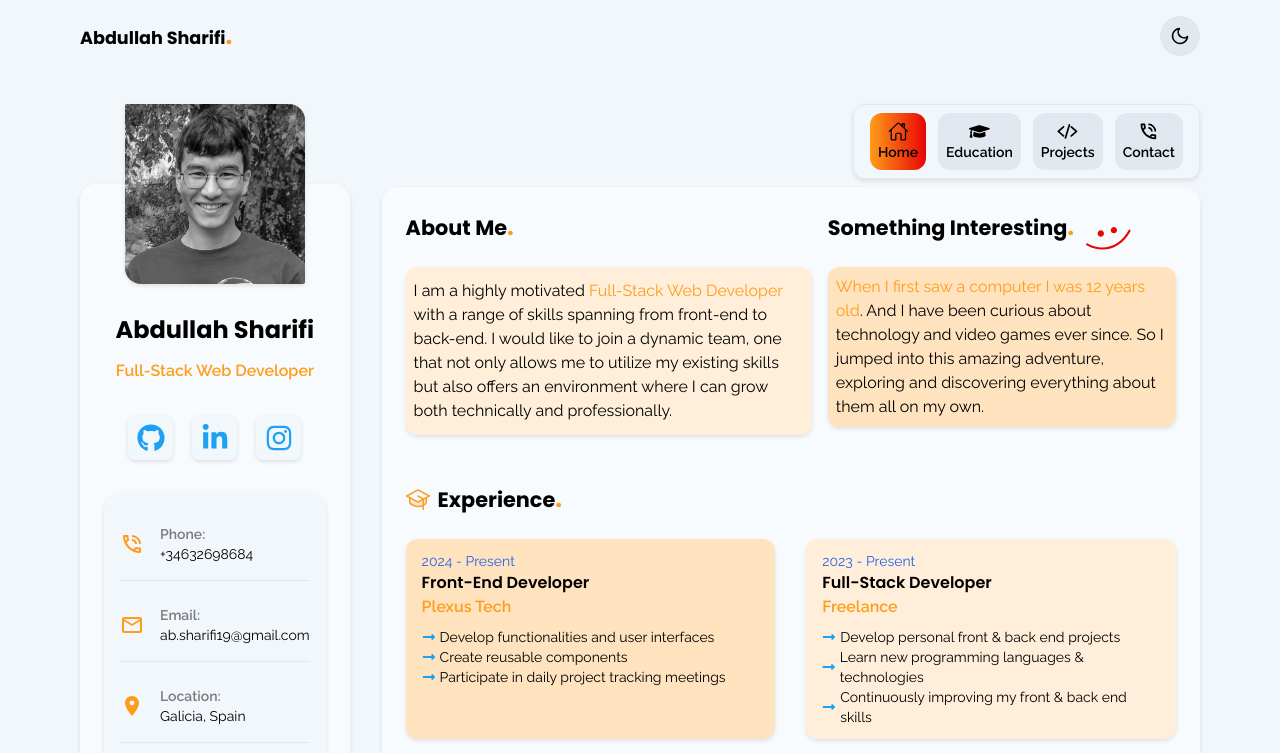
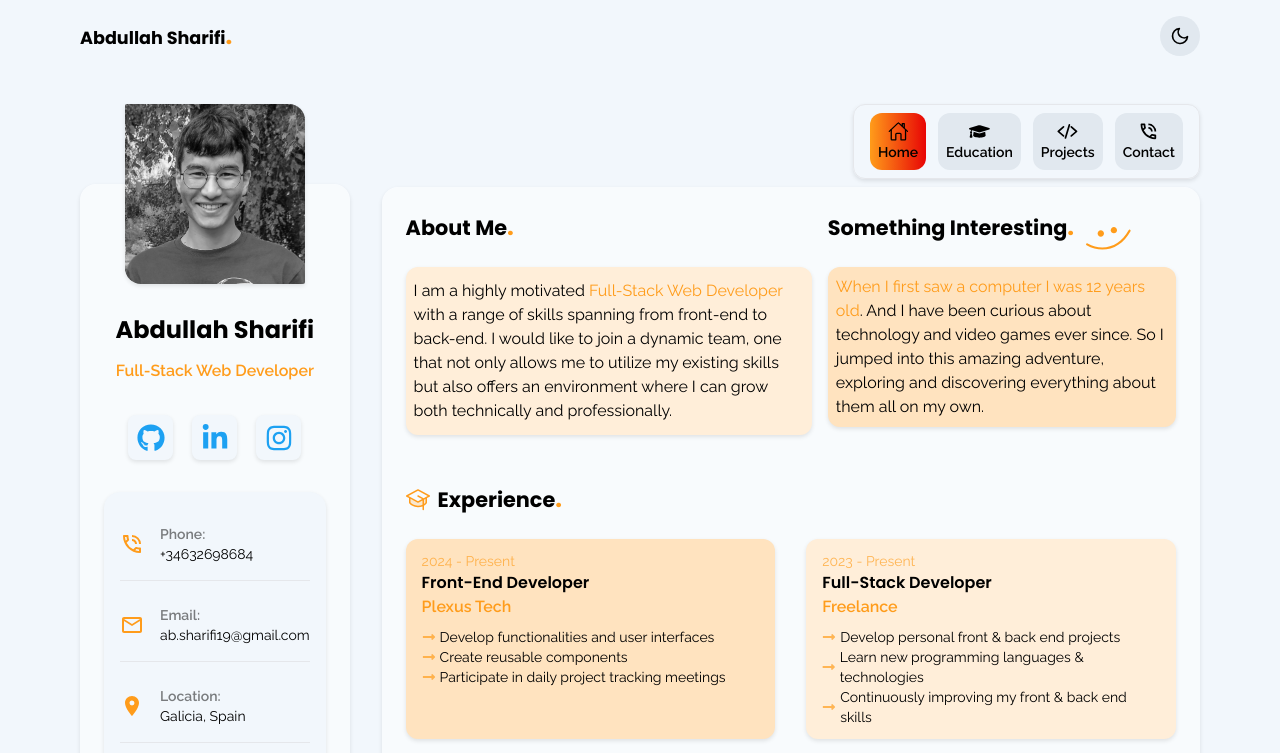
Before and after one commit to ab-sharifi21/personal-portfolio, a Next.js app: page / in a window 1280 px wide. Shown: the top 753 px of the page. Built offline with nearby package versions, Linux system fonts and the light colour scheme.

Commit message:
Change some of the colors in home page

```diff
--- a/src/components/ExperienceCard.tsx
+++ b/src/components/ExperienceCard.tsx
@@ -13,12 +13,12 @@ export const ExperienceCard = ({ experienceInfo }: ExperienceCardProps) => {
     <div
       className={`bg-${bgColor} mb-4 w-[48%] rounded-xl p-3 pl-4 pr-4 shadow-box-shadow dark:bg-cards-bg dark:shadow-2xl`}
     >
-      <p className="text-sm text-blue-600">{year}</p>
+      <p className="text-sm text-icon-color/70">{year}</p>
       <p className={`${poppins.className} font-semibold`}>{post}</p>
       <Link
         href={company.url}
         target={`${company.url.length > 1 ? '_blank' : '_self'}`}
-        className="font-semibold text-icon-color duration-300 hover:text-blue-600"
+        className="font-semibold text-icon-color duration-300 hover:text-blue-600 hover:underline"
       >
         {company.name}
       </Link>
@@ -26,7 +26,7 @@ export const ExperienceCard = ({ experienceInfo }: ExperienceCardProps) => {
         {tasks.map((task) => {
           return (
             <li key={task.id} className="flex items-center gap-1 text-sm">
-              <FaLongArrowAltRight className="text-social-color" />
+              <FaLongArrowAltRight className="text-icon-color/70" />
               <span>{task.description}</span>
             </li>
           );
```
Also changed, not shown: public/smile.svg.
